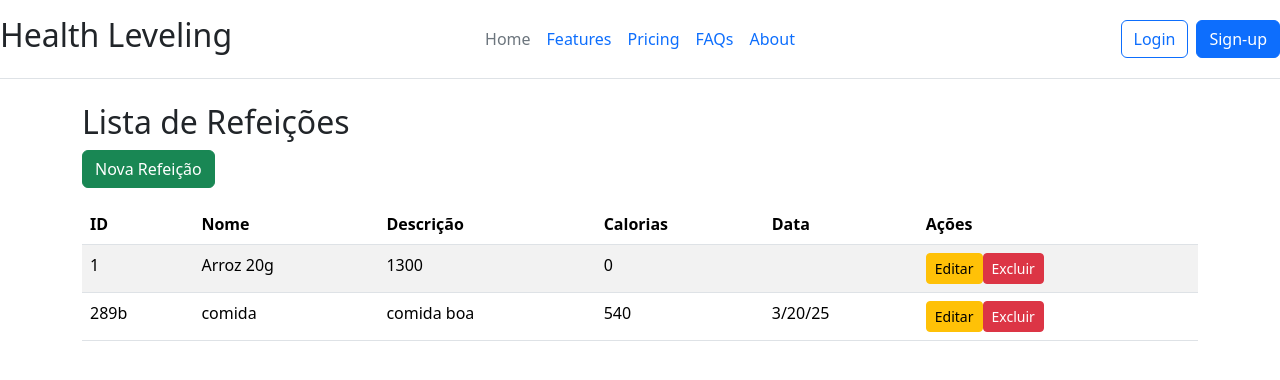
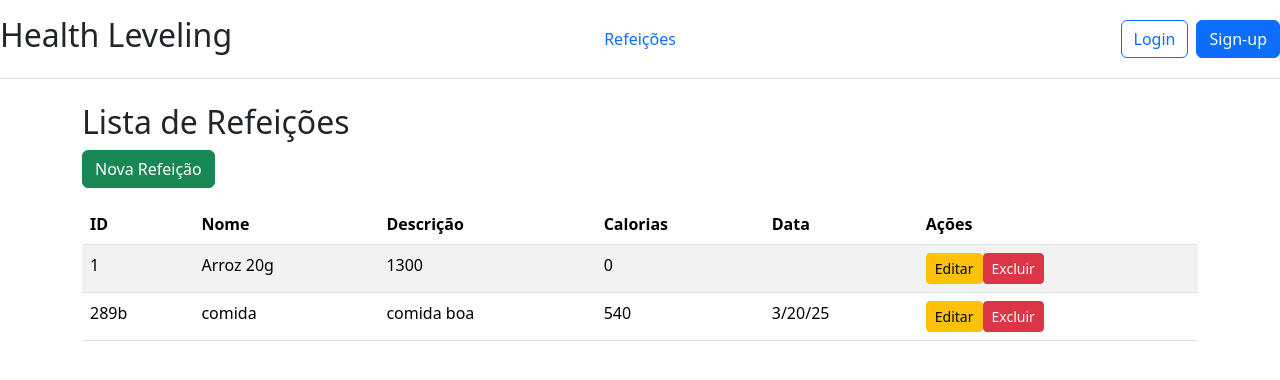
Before and after one commit to DevOps-Uniamerica/health-management-application, an Angular app in the folder interface/: page /refeicoes in a window 1280 px wide. Shown: the top 380 px of the page. Built offline with nearby package versions, Linux system fonts and the light colour scheme; data requests are answered from the project's data file.

Commit message:
links dinamicos

```diff
--- a/interface/src/app/app.routes.ts
+++ b/interface/src/app/app.routes.ts
@@ -4,6 +4,6 @@ import { RefeicaoFormComponent } from './component/refeicao-form/refeicao-form.c
 
 export const appRoutes: Routes = [
   { path: '', redirectTo: 'refeicoes', pathMatch: 'full' },
-  { path: 'refeicoes', component: RefeicaoListComponent },
+  { path: 'refeicoes', component: RefeicaoListComponent, data: { nome: "Refeições" } },
   { path: 'nova-refeicao', component: RefeicaoFormComponent },
 ];
--- a/interface/src/app/component/header/header.component.html
+++ b/interface/src/app/component/header/header.component.html
@@ -1,20 +1,18 @@
 <header class="d-flex flex-wrap align-items-center justify-content-center justify-content-md-between py-3 mb-4 border-bottom">
     <div class="col-md-3 mb-2 mb-md-0">
-      <h2>Health Leveling</h2>
+        <h2>Health Leveling</h2>
     </div>
 
     <ul class="nav col-12 col-md-auto mb-2 justify-content-center mb-md-0">
-        <li>
-            <a href="#" class="nav-link px-2 link-secondary">Home</a>
-        </li>
-        <li><a href="#" class="nav-link px-2">Features</a></li>
-        <li><a href="#" class="nav-link px-2">Pricing</a></li>
-        <li><a href="#" class="nav-link px-2">FAQs</a></li>
-        <li><a href="#" class="nav-link px-2">About</a></li>
+        @for (rota of rotas; track $index) {
+            <li *ngIf="rota.data" [routerLink]="rota.path">
+                <span class="nav-link px-2 link-primary">{{ rota.data["nome"] }}</span>
+            </li>
+        }
     </ul>
 
     <div class="col-md-3 text-end">
-      <button type="button" class="btn btn-outline-primary me-2">Login</button>
-      <button type="button" class="btn btn-primary">Sign-up</button>
+        <button type="button" class="btn btn-outline-primary me-2">Login</button>
+        <button type="button" class="btn btn-primary">Sign-up</button>
     </div>
 </header>
--- a/interface/src/app/component/header/header.component.ts
+++ b/interface/src/app/component/header/header.component.ts
@@ -2,10 +2,12 @@ import { Component, inject } from '@angular/core';
 import { RouterModule } from '@angular/router';
 import { UsuarioService } from '../../service/usuario.service';
 import { Usuario } from '../../models/usuario.model';
+import { appRoutes } from '../../app.routes';
+import { CommonModule } from '@angular/common';
 
 @Component({
   selector: 'app-header',
-  imports: [RouterModule],
+  imports: [CommonModule, RouterModule],
   templateUrl: './header.component.html',
   styleUrl: './header.component.css'
 })
@@ -14,10 +16,12 @@ export class HeaderComponent {
 
   usuario!: Usuario;
 
+  rotas = appRoutes;
+
   ngOnInit() {
+    console.log(this.rotas)
     this.usuarioService.getUser().subscribe(usuario => {
       this.usuario = usuario;
     });
   }
-
 }
```
